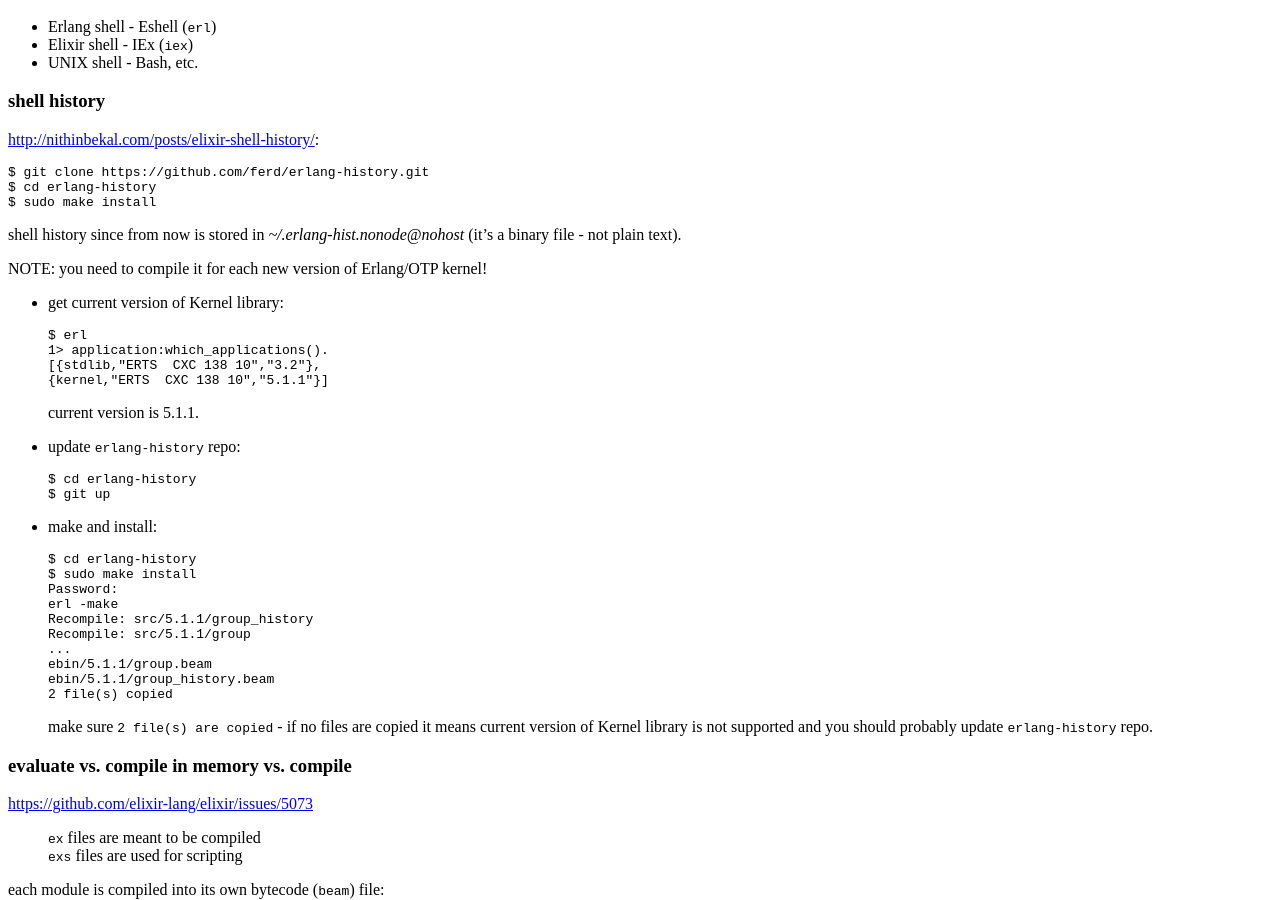
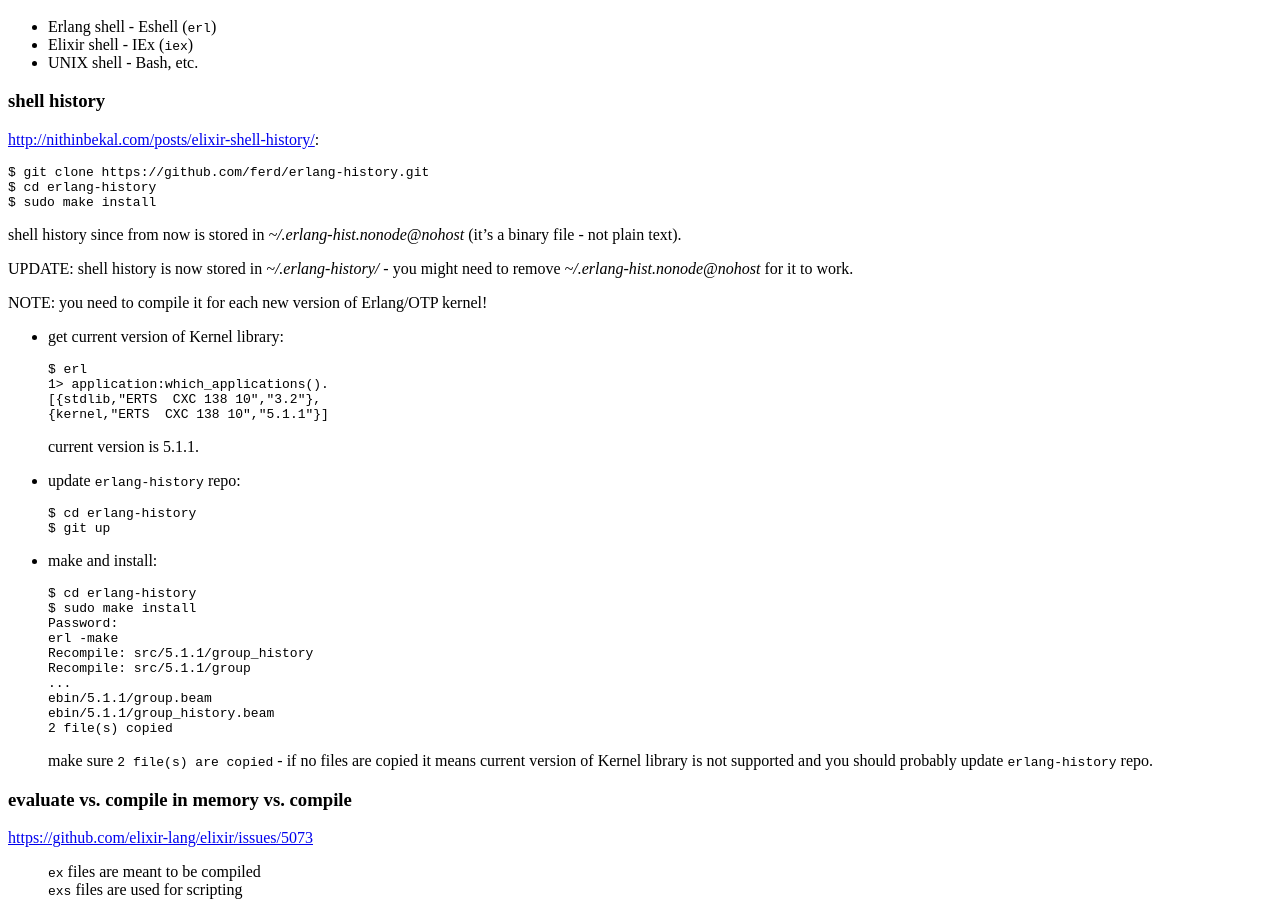
Before and after one commit to tap349/tap349.github.io, a Jekyll site: the page built from _posts/2016-12-31-elixir-notes.md, in a window 1280 px wide and 900 px high, scrolled down 923 px. Built offline with Jekyll 4.4.1, drawn with Linux system fonts in a browser that asks for light colours.

Commit message:
update 2017-05-21_13:14:42

```diff
--- a/_posts/2016-12-31-elixir-notes.md
+++ b/_posts/2016-12-31-elixir-notes.md
@@ -31,6 +31,9 @@
 
 shell history since from now is stored in _~/.erlang-hist.nonode@nohost_
 (it's a binary file - not plain text).
+
+UPDATE: shell history is now stored in _~/.erlang-history/_ - you might
+        need to remove _~/.erlang-hist.nonode@nohost_ for it to work.
 
 NOTE: you need to compile it for each new version of Erlang/OTP kernel!
 
```
